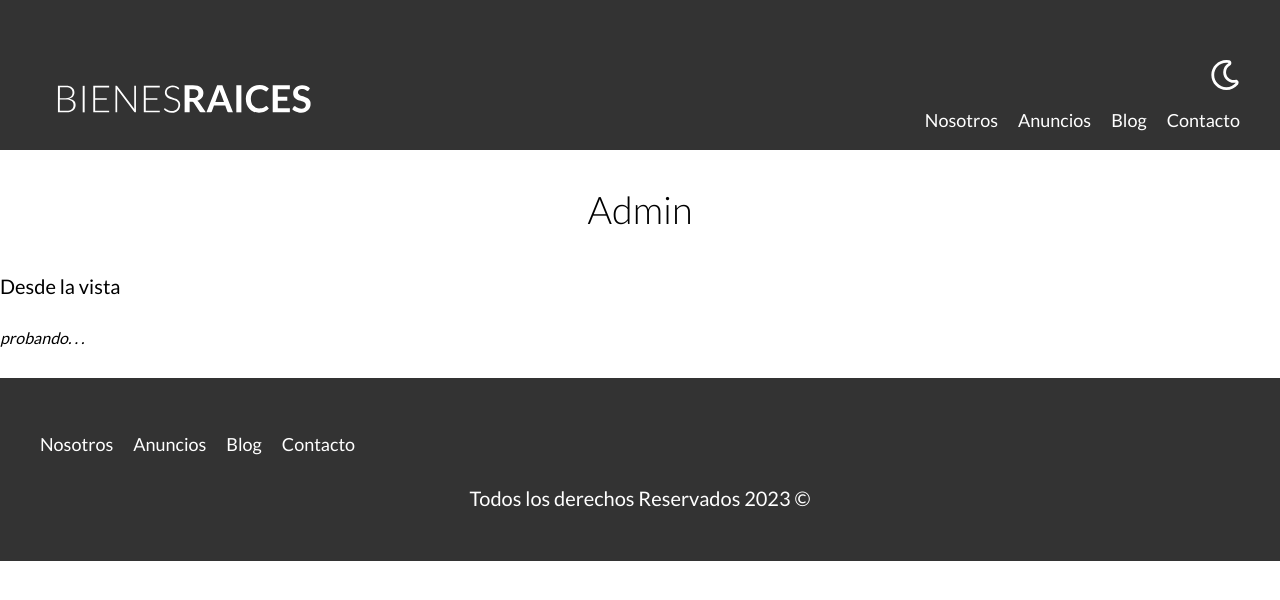
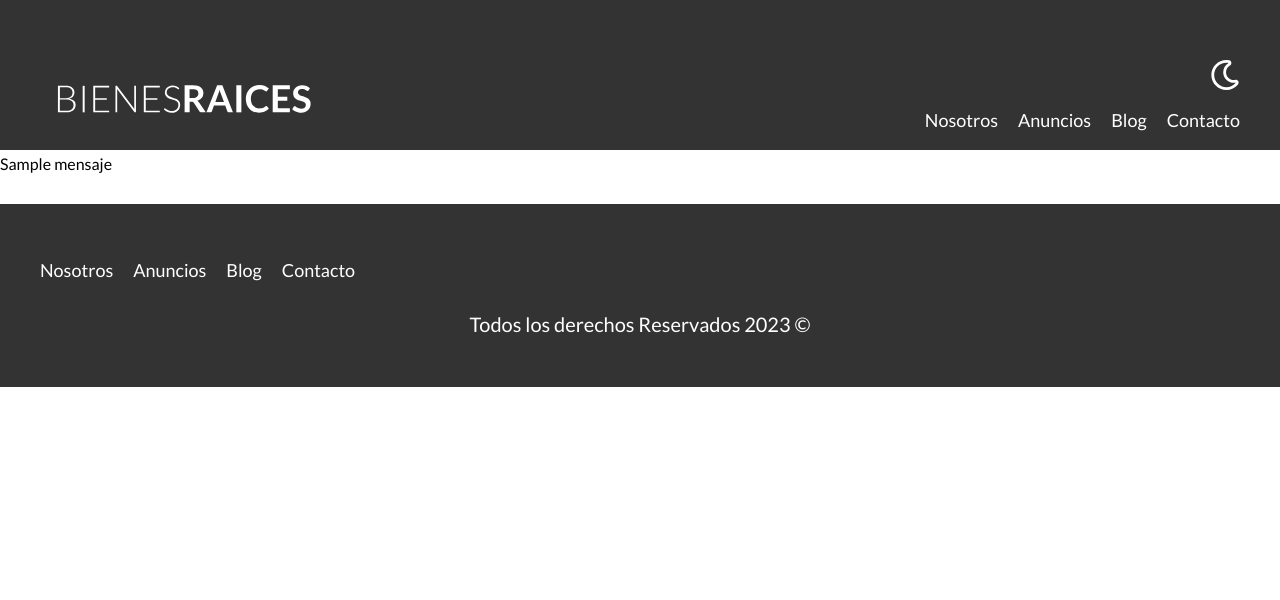
Before and after one commit to JhonathanNila/bienesRaicesMVC3, a PHP site: template views/propiedades/admin.php in a window 1280 px wide. Shown: the top 600 px of the page. Run offline with PHP 8.4, Linux system fonts and the light colour scheme; the template is opened without the code that fills it: most values are stand-ins (such as "Sample title", 1, 10 or a date in 2020).

Commit message:
El controlador muestra las vistas

```diff
--- a/controllers/PropiedadController.php
+++ b/controllers/PropiedadController.php
@@ -5,7 +5,9 @@ use MVC\Router;
 
 class PropiedadController {
     public static function index(Router $router) {
-        $router->render('propiedades/admin');
+        $router->render('propiedades/admin', [
+            'mensaje' => 'Desde la vista'
+        ]);
     }
     public static function crear() {
         echo "Desde crear";
--- a/views/propiedades/admin.php
+++ b/views/propiedades/admin.php
@@ -1,3 +1 @@
-<h1>Admin</h1>
-<p>Desde la vista</p>
-<em>probando. . .</em>
+<?php echo $mensaje; ?>
```
Also changed, not shown: Router.php (+6 -3 lines).
